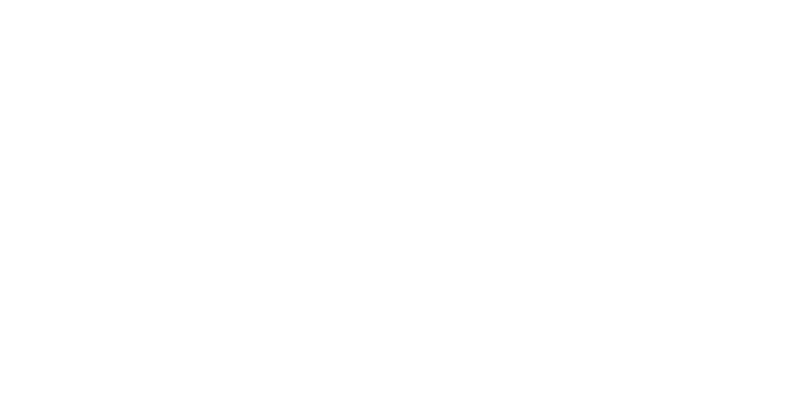
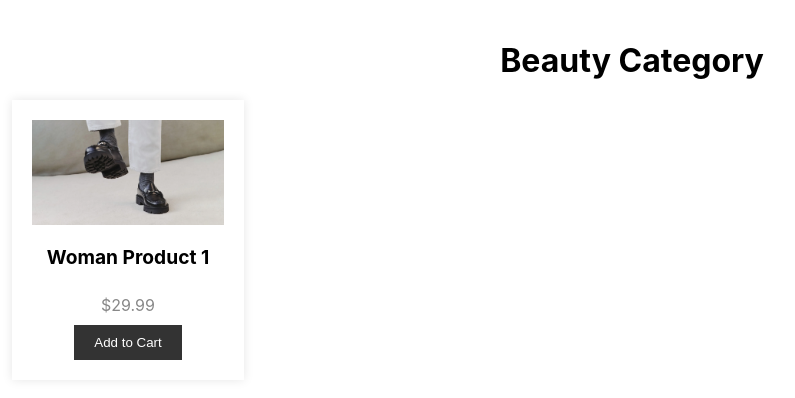
Before and after one commit to NgomsoGaya/FULLSTACK-ENTRY1-REACT-, a React (Create React App) app: page /category/beauty in a window 1280 px wide. Before the commit this address had no page. Shown: the top 398 px of the page, without its empty margins (8-803 px from the left). Built offline with nearby package versions, Linux system fonts and the light colour scheme.

Commit message:
routes work as intended

```diff
--- a/src/App.js
+++ b/src/App.js
@@ -2,6 +2,11 @@ import React from 'react';
 import { BrowserRouter as Router, Route, Routes } from 'react-router-dom';
 import Home from './pages/Home';
 import WomanCategory from './pages/WomanCategory';
+import ManCategory from './pages/ManCategory';
+import KidsCategory from './pages/KidsCategory';
+import ShoesCategory from './pages/ShoesCategory';
+import BagsCategory from './pages/BagsCategory';
+import BeautyCategory from './pages/BeautyCategory';
 
 const App = () => {
   return (
@@ -9,6 +14,11 @@ const App = () => {
       <Routes>
         <Route path="/" element={<Home />} />
         <Route path="/category/woman" element={<WomanCategory />} />
+        <Route path="/category/man" element={<ManCategory />} />
+        <Route path="/category/kids" element={<KidsCategory />} />
+        <Route path="/category/shoes" element={<ShoesCategory />} />
+        <Route path="/category/bags" element={<BagsCategory />} />
+        <Route path="/category/beauty" element={<BeautyCategory />} />
       </Routes>
     </Router>
   );
--- /dev/null
+++ b/src/pages/BagsCategory.js
@@ -0,0 +1,23 @@
+import React from 'react';
+import ProductCard from '../components/ProductCard';
+import product1Image from '../assets/images/men3.webp';
+import './Category.css';
+
+const products = [
+  { name: 'Woman Product 1', price: 29.99, image: product1Image },
+];
+
+const WomanCategory = () => {
+  return (
+    <div className="category-page">
+      <h1>Bags Category</h1>
+      <div className="product-grid">
+        {products.map((product, index) => (
+          <ProductCard key={index} product={product} />
+        ))}
+      </div>
+    </div>
+  );
+};
+
+export default WomanCategory;
--- /dev/null
+++ b/src/pages/BeautyCategory.js
@@ -0,0 +1,23 @@
+import React from 'react';
+import ProductCard from '../components/ProductCard';
+import product1Image from '../assets/images/men3.webp';
+import './Category.css';
+
+const products = [
+  { name: 'Woman Product 1', price: 29.99, image: product1Image },
+];
+
+const WomanCategory = () => {
+  return (
+    <div className="category-page">
+      <h1>Beauty Category</h1>
+      <div className="product-grid">
+        {products.map((product, index) => (
+          <ProductCard key={index} product={product} />
+        ))}
+      </div>
+    </div>
+  );
+};
+
+export default WomanCategory;
--- a/src/pages/Home.js
+++ b/src/pages/Home.js
@@ -1,15 +1,8 @@
 import React from 'react';
 import { Link } from 'react-router-dom';
 import './Home.css';
-import ProductCard from '../components/ProductCard';
-import product1Image from '../assets/images/loaferMen.jpg';
 
-const products = [
-  { name: 'Product 1', price: 29.99, image: product1Image },
-  { name: 'Product 2', price: 19.99, image: 'path/to/image2.jpg' },
-  { name: 'Product 3', price: 39.99, image: 'path/to/image3.jpg' },
-  { name: 'Product 4', price: 49.99, image: 'path/to/image4.jpg' },
-];
+
 
 const Home = () => {
   return (
@@ -28,13 +21,23 @@ const Home = () => {
           <Link to="/category/beauty" className="category">BEAUTY</Link>
         </div>
       </section>
-      <section className="featured-products">
-        <h2>Featured Products</h2>
-        <div className="product-grid">
-          {products.map((product, index) => (
-            <ProductCard key={index} product={product} />
-          ))}
-        </div>
+      <section className="banner">
+      <Link to="/category/woman" className="category">WOMAN</Link>
+      </section>
+      <section className="banner">
+      <Link to="/category/man" className="category">MAN</Link>
+      </section>
+      <section className="banner">
+      <Link to="/category/kids" className="category">KIDS</Link>
+      </section>
+      <section className="banner">
+      <Link to="/category/shoes" className="category">SHOES</Link>
+      </section>
+      <section className="banner">
+      <Link to="/category/bags" className="category">BAGS</Link>
+      </section>
+      <section className="banner">
+      <Link to="/category/beauty" className="category">BEAUTY</Link>
       </section>
       <section className="promotions">
         <h2>Promotions</h2>
--- /dev/null
+++ b/src/pages/KidsCategory.js
@@ -0,0 +1,23 @@
+import React from 'react';
+import ProductCard from '../components/ProductCard';
+import product1Image from '../assets/images/men3.webp';
+import './Category.css';
+
+const products = [
+  { name: 'Woman Product 1', price: 29.99, image: product1Image },
+];
+
+const WomanCategory = () => {
+  return (
+    <div className="category-page">
+      <h1>Kids Category</h1>
+      <div className="product-grid">
+        {products.map((product, index) => (
+          <ProductCard key={index} product={product} />
+        ))}
+      </div>
+    </div>
+  );
+};
+
+export default WomanCategory;
--- /dev/null
+++ b/src/pages/ManCategory.js
@@ -0,0 +1,23 @@
+import React from 'react';
+import ProductCard from '../components/ProductCard';
+import product1Image from '../assets/images/men3.webp';
+import './Category.css';
+
+const products = [
+  { name: 'Woman Product 1', price: 29.99, image: product1Image },
+];
+
+const WomanCategory = () => {
+  return (
+    <div className="category-page">
+      <h1>Man Category</h1>
+      <div className="product-grid">
+        {products.map((product, index) => (
+          <ProductCard key={index} product={product} />
+        ))}
+      </div>
+    </div>
+  );
+};
+
+export default WomanCategory;
--- /dev/null
+++ b/src/pages/ShoesCategory.js
@@ -0,0 +1,23 @@
+import React from 'react';
+import ProductCard from '../components/ProductCard';
+import product1Image from '../assets/images/men3.webp';
+import './Category.css';
+
+const products = [
+  { name: 'Woman Product 1', price: 29.99, image: product1Image },
+];
+
+const WomanCategory = () => {
+  return (
+    <div className="category-page">
+      <h1>Shoes Category</h1>
+      <div className="product-grid">
+        {products.map((product, index) => (
+          <ProductCard key={index} product={product} />
+        ))}
+      </div>
+    </div>
+  );
+};
+
+export default WomanCategory;
```
